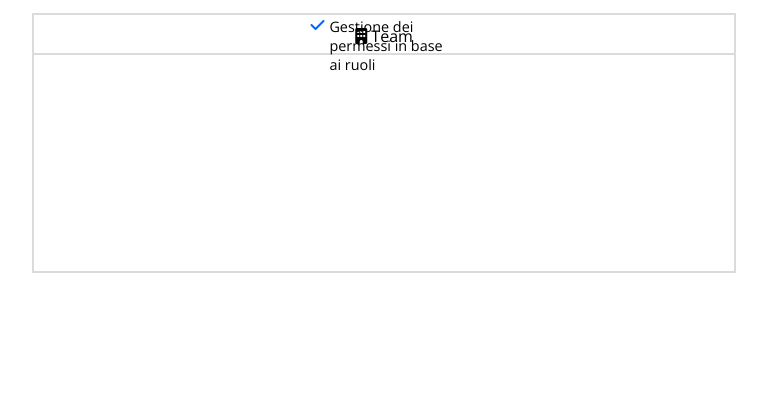
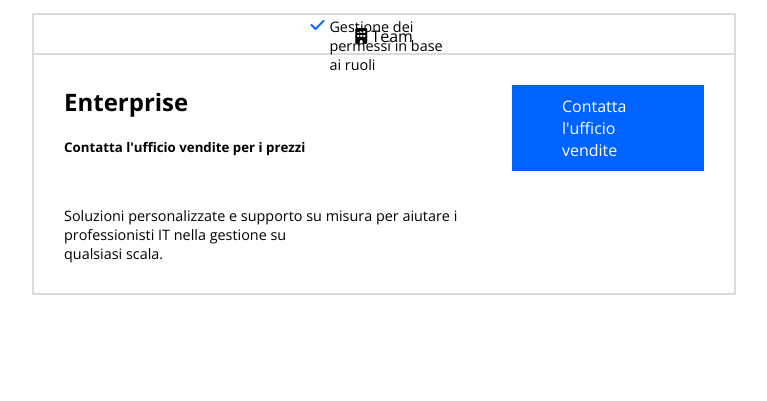
Before and after one commit to marroccuandrea/htmlcss-dropbox, a plain HTML site: page index.html in a window 1280 px wide. Shown: the part 2628-3029 px from the top of the page, without its empty margins (256-1023 px from the left). Drawn offline with nearby package versions, Linux system fonts and the light colour scheme.

Commit message:
Fine progetto

```diff
--- a/css/style.css
+++ b/css/style.css
@@ -260,12 +260,42 @@ h5{
 .piano-orizz{
     border: 2px solid #DBDBDE;
     width: 100%;
-    height: 260px;
     margin-top: 40px;
     margin-bottom: 150px;
 }
 
+.piano-orizz .professional{
 
+    margin: 30px 30px;
+    height: 100%;
+}
+
+.container-sx{
+    width: 70%;
+}
+
+.container-dx{
+    width: 30%;
+}
+
+.container-sx h5{
+    margin-bottom: 50px;
+}
+
+.container-sx p{
+    font-size: 0.9rem;
+}
+
+.container-dx{
+    align-items: flex-start;
+    justify-content: center;
+}
+
+.container-dx a{
+    background-color: #0062FF;
+    color: white;
+    padding: 10px 50px;
+}
 
 .contatto-box{
     height: 515px;
--- a/index.html
+++ b/index.html
@@ -233,7 +233,16 @@
                         <i class="fa-solid fa-building"></i>
                         <span>Team</span>
                     </div>
-                    <div class="professional"></div>
+                    <div class="professional flex">
+                        <div class="container-sx">
+                            <h3>Enterprise</h3>
+                            <h5>Contatta l'ufficio vendite per i prezzi</h5>
+                            <p>Soluzioni personalizzate e supporto su misura per aiutare i professionisti IT nella gestione su<br>qualsiasi scala.</p>
+                        </div>
+                        <div class="container-dx flex">
+                            <a href="#">Contatta l'ufficio vendite</a>
+                        </div>
+                    </div>
                 </div>
             </div>
         </section>
```
